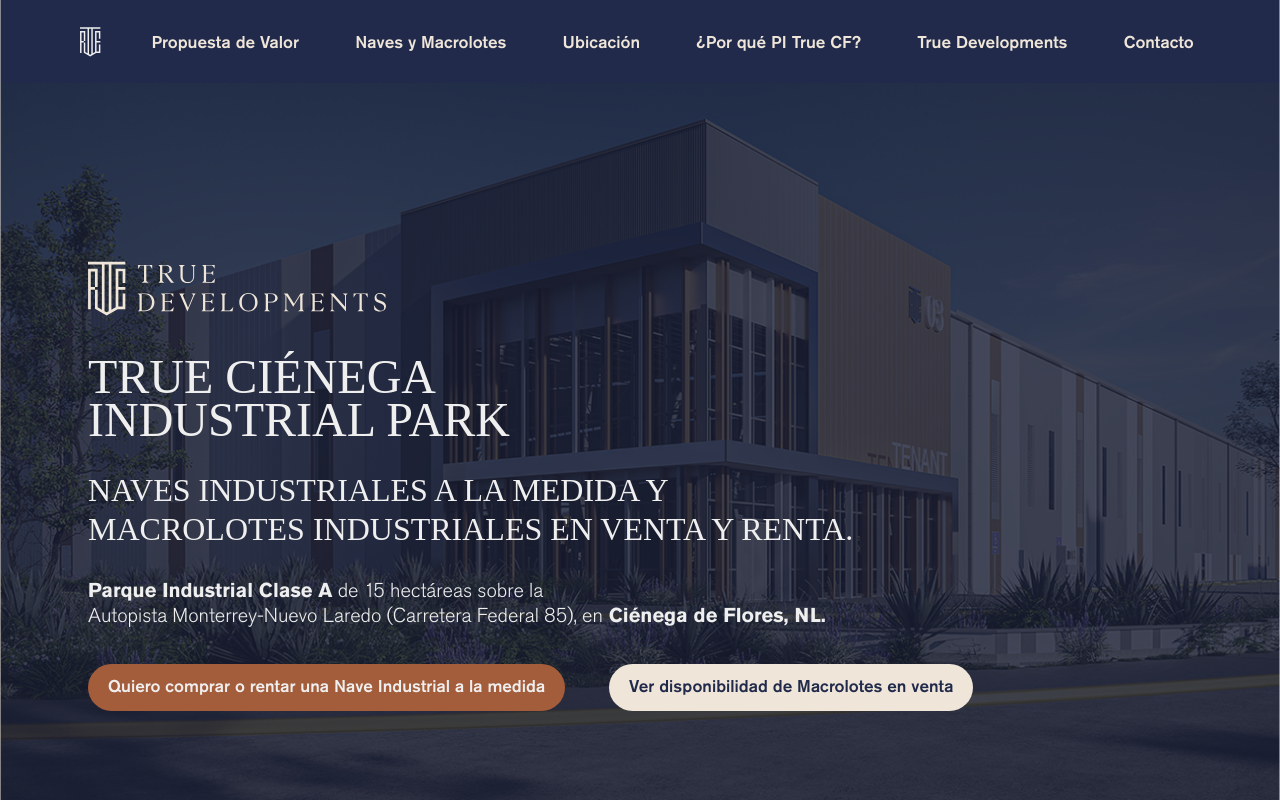
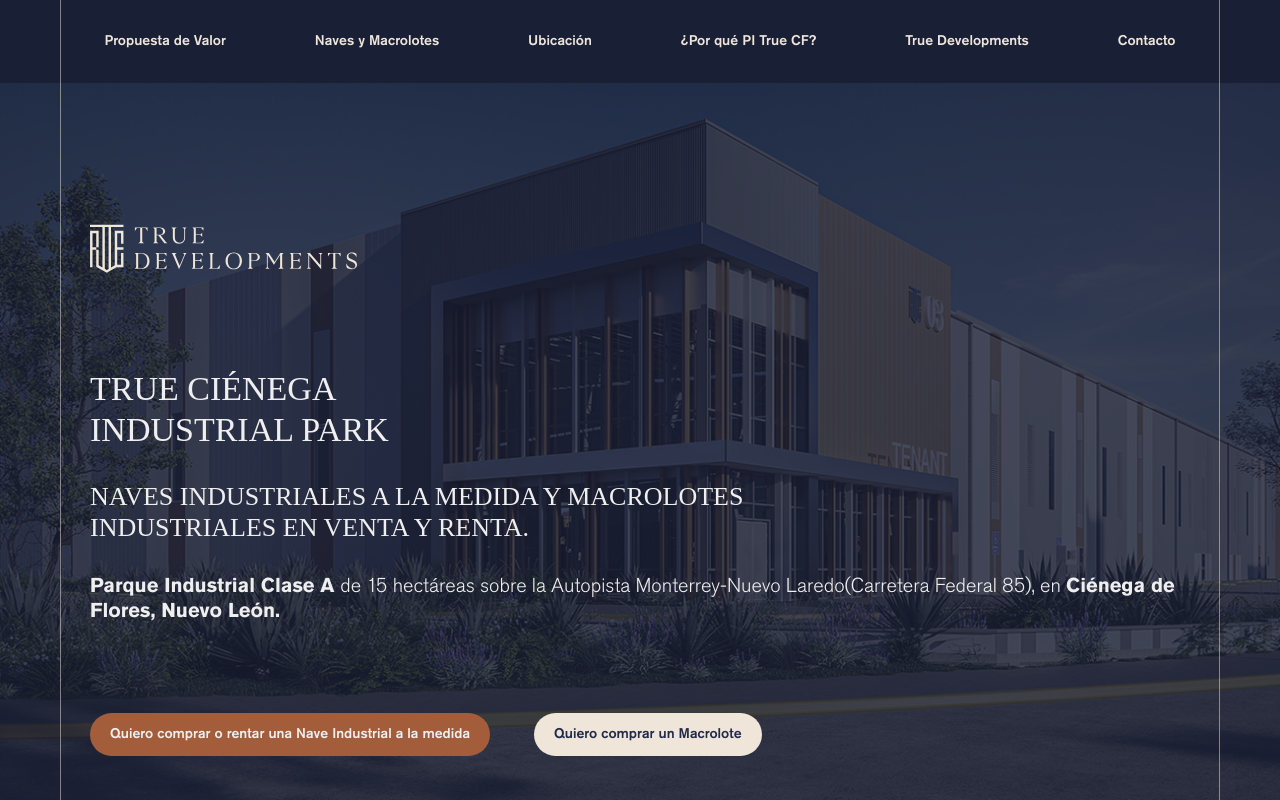
Before and after one commit to xperiencegroup/true-one-pager, a React (Vite) app: page / in a window 1280 px wide. Shown: the top 800 px of the page. Built offline with nearby package versions, Linux system fonts and the light colour scheme.

Commit message:
Navbar y hero actualizado (toggle EN/ES sin funcionalidad)

```diff
--- a/src/index.css
+++ b/src/index.css
@@ -25,6 +25,7 @@
 body {
   color: var(--color-white);
   font-family: var(--font-akzidenz);
+  text-wrap: pretty;
 }
 
 html {
@@ -80,16 +81,16 @@
 }
 
 .title {
-  @apply text-[28px] md:text-[36px] lg:text-[48px] leading-[90%];
+  @apply text-[22px] md:text-[29px] lg:text-[34px] leading-[120%];
 }
 .subtitle {
-  @apply text-[22px] md:text-[28px] lg:text-[32px] leading-[120%];
+  @apply text-[18px] md:text-[24px] lg:text-[26px] leading-[120%];
 }
 .paragraph {
   @apply text-[18px] md:text-[20px] lg:text-[25px] leading-[120%];
 }
 .boton {
-  @apply text-[17px] sm:text-[12px] lg:text-[17px] leading-[140%];
+  @apply text-[14px] sm:text-[12px] lg:text-[14px] leading-[140%];
 }
 .data {
   @apply text-[16px] lg:text-[18px];
--- a/src/pages/components/especificaciones.jsx
+++ b/src/pages/components/especificaciones.jsx
@@ -75,7 +75,11 @@
       <div className="grid grid-cols-1 sm:grid-cols-2 xl:grid-cols-4 gap-[20px] sm:gap-[40px] xl:gap-[23px]">
         {ESPECIFICACIONES.map((especificacion, index) => {
           return (
-            <EspecificacionCard especificacion={especificacion} index={index} />
+            <EspecificacionCard
+              key={especificacion.id}
+              especificacion={especificacion}
+              index={index}
+            />
           );
         })}
       </div>
--- a/src/pages/components/footer.jsx
+++ b/src/pages/components/footer.jsx
@@ -84,7 +84,12 @@
 
       {/* botón whatsapp */}
       <div className="absolute z-50 left-0 sm:bottom-[52px]">
-        <a className="flex size-[52px] justify-center items-center rounded-r-[32.5px] bg-orange">
+        <a
+          href="https://wa.me/528184640002"
+          target="_blank"
+          rel="noopener noreferer"
+          className="flex size-[52px] justify-center items-center rounded-r-[32.5px] bg-orange"
+        >
           <img
             src={whatsappIcon}
             alt={`Ícono de Whatsapp`}
--- a/src/pages/components/hero.jsx
+++ b/src/pages/components/hero.jsx
@@ -4,7 +4,10 @@
 
 export default function Hero() {
   return (
-    <div id="hero" className="relative flex justify-center w-full min-h-svh">
+    <div
+      id="hero"
+      className="relative flex flex-col justify-start items-center w-full min-h-svh lg:h-svh"
+    >
       {/* Overlay */}
       <div className="absolute z-10 inset-0 w-full h-full bg-[#191F35]/80" />
 
@@ -19,18 +22,20 @@
         </div>
       </div>
 
-      {/* Fake Navbar */}
-      <div className="navbar-enter absolute z-10 top-0 w-full h-[83px] bg-blue" />
+      {/* line decoration */}
+      <div className="hidden min-[660px]:flex pointer-events-none absolute justify-center z-100 top-0 w-full h-full px-[50px] lg:px-[60px]">
+        <div className="w-full h-full max-w-[1160px] border-cream/50 border-x-[0.5px] bg-red-500/30]" />
+      </div>
+
+      {/* Navbar */}
+      <Navbar />
 
       {/* Content */}
-      <div className="relative z-20 flex flex-col items-center w-full max-w-[1164px] h-full">
-        {/* Navbar */}
-        <Navbar />
-
+      <div className="relative z-20 flex flex-col items-center w-full max-w-[1160px] h-full min-[660px]:px-[50px] lg:px-[60px] xl:px-0">
         {/* Texto */}
-        <div className="flex flex-col w-full gap-[30px] sm:gap-[36px] px-[30px] pt-[90px] pb-[20px] min-[660px]:pt-[22vh]">
+        <div className="flex flex-col w-full h-full gap-[30px] sm:gap-[90px] px-[44px] min-[660px]:px-[30px] pt-[90px] pb-[20px] min-[660px]:pt-[17vh]">
           {/* Logo */}
-          <div className="relative w-full max-w-[298px] sm:w-[335px] h-[60px] animate-hero-1">
+          <div className="relative w-full max-w-[267px] sm:w-[335px] h-[60px] animate-hero-1">
             <img
               src={trueLogoCream}
               alt="Logo de True Developments"
@@ -51,25 +56,28 @@
             </h2>
 
             {/* Description */}
-            <p className="max-w-[680px] lg:max-w-[900px] text-[20px] font-light leading-[125%]">
-              <b className="font-bold">Parque Industrial Clase A</b> de 15
-              hectáreas sobre la
-              <br />
-              Autopista Monterrey-Nuevo Laredo (Carretera Federal 85), en
-              <b className="font-bold"> Ciénega de Flores, NL.</b>
+            <p className="max-w-[680px] lg:max-w-[1100px] text-[20px] font-light leading-[125%]">
+              <strong className="font-bold">Parque Industrial Clase A </strong>
+              de 15 hectáreas sobre la Autopista{" "}
+              <span className="whitespace-nowrap">Monterrey-Nuevo Laredo</span>
+              (Carretera Federal 85),{" "}
+              <br className="max-[660px]:hidden lg:hidden min-[1130px]:block" />
+              en{" "}
+              <strong className="font-bold">
+                Ciénega de Flores, Nuevo León.
+              </strong>
             </p>
           </div>
 
           {/* Buttons */}
-          <div className="flex flex-col sm:flex-row gap-[20px] min-[400px]:gap-[40px] sm:gap-[44px] animate-hero-3">
+          <div className="flex flex-col sm:flex-row gap-[30px] min-[660px]:gap-[40px] sm:gap-[44px] animate-hero-3">
             <button className="boton px-[20px] pt-[11px] pb-[12px] rounded-full font-medium bg-orange hover:cursor-pointer">
               Quiero comprar o rentar <br className="sm:hidden" /> una Nave
               Industrial a la medida
             </button>
 
             <button className="boton px-[20px] pt-[11px] pb-[12px] rounded-full font-medium bg-cream text-blue hover:cursor-pointer">
-              Ver disponibilidad <br className="sm:hidden" /> de Macrolotes en
-              venta
+              Quiero comprar un Macrolote
             </button>
           </div>
         </div>
--- a/src/pages/components/navbar.jsx
+++ b/src/pages/components/navbar.jsx
@@ -89,16 +89,62 @@
   }, []);
 
   return (
-    <div className="navbar-enter relative z-50 flex w-full justify-center bg-blue">
-      <div className="relative flex w-full h-[83px] justify-between min-[660px]:justify-center lg:justify-around items-center max-[660px]:p-[20px]">
+    <>
+      {/* Botón Logo True - fijo, fuera del navbar animado */}
+      <div className="fixed z-60 top-0 left-0 w-full h-[83px] flex justify-center pointer-events-none">
+        <div className="relative w-full max-w-[1280px] h-full">
           {/* Botón Logo True */}
-        <a href="#hero" className="hidden min-[660px]:block px-[10px]">
+          <a
+            href="#hero"
+            className="navbar-enter hidden min-[660px]:flex absolute top-0 left-0 w-[50px] lg:w-[60px] h-full justify-center items-center px-[10px] pointer-events-auto"
+          >
+            <img
+              src={trueCream}
+              alt="Logo de True Developments"
+              className="w-[21px] h-[30px]"
+            />
+          </a>
+
+          {/* Botón Toggle EN/ES */}
+          <button className="navbar-enter hidden min-[660px]:flex absolute top-0 right-0 w-[50px] lg:w-[60px] h-full justify-center items-center px-[10px] pointer-events-auto">
+            <p className="text-[24px] font-normal">EN</p>
+          </button>
+        </div>
+      </div>
+
+      <div className="navbar-enter relative z-50 flex w-full justify-center bg-blue-overlay">
+        <div className="relative flex w-full min-[660px]:max-w-[1280px] h-[83px] justify-between min-[660px]:justify-center items-center min-[660px]:justify-center max-[660px]:p-[20px]">
+          {/* Fake Botón Logo True */}
+          <a
+            href="#hero"
+            className="hidden min-[660px]:flex w-[60px] justify-center px-[10px] pointer-events-none invisible"
+          >
             <img
               src={trueCream}
               alt="Logo de True Developments"
               className="w-[21px] h-[30px] "
             />
           </a>
+
+          {/* Navbar buttons */}
+          <div className="hidden min-[660px]:flex w-full max-w-[1160px] justify-around items-center">
+            {navLinks.map((button, index) => {
+              return (
+                <a
+                  key={index}
+                  href={button.href}
+                  className="flex text-center justify-center items-center h-[43px] px-[10px] py-[11px] lg:px-[16px] lg:pt-[11px] lg:pb-[12px] boton font-medium text-cream"
+                >
+                  {button.label}
+                </a>
+              );
+            })}
+          </div>
+
+          {/* Botón Toggle EN/ES */}
+          <button className="max-[660px]:hidden w-[60px] px-[10px] pointer-events-none invisible">
+            <p className="text-[24px] font-normal">EN</p>
+          </button>
 
           {/* Mobile Logo */}
           <a
@@ -124,20 +170,6 @@
             />
           </button>
 
-        {/* Navbar buttons */}
-        {navLinks.map((button, index) => {
-          return (
-            <a
-              key={index}
-              href={button.href}
-              className="hidden min-[660px]:block flex text-center justify-center items-center h-[43px] px-[10px] py-[11px] lg:px-[16px] lg:pt-[11px] lg:pb-[12px] boton font-medium text-cream"
-            >
-              {button.label}
-            </a>
-          );
-        })}
-
-        {/* Mobile menu */}
           {/* Mobile menu */}
           <AnimatePresence>
             {isNavbarOpen && (
@@ -203,5 +235,6 @@
           </AnimatePresence>
         </div>
       </div>
+    </>
   );
 }
--- a/src/pages/home.jsx
+++ b/src/pages/home.jsx
@@ -1,5 +1,4 @@
 import Clientes from "./components/clientes";
-import Decoration from "./components/decoration";
 import DesignedForCertainty from "./components/designed-certainty";
 import Documentamos from "./components/documentamos";
 import Eligenos from "./components/eligenos";
@@ -16,9 +15,6 @@
 export default function Home() {
   return (
     <main className="relative flex flex-col w-full">
-      {/* Línea de decoración */}
-      <Decoration />
-
       <Hero />
       <Especificaciones />
       <Eligenos />
```
Lines whose indentation alone changed are shown as unchanged.
